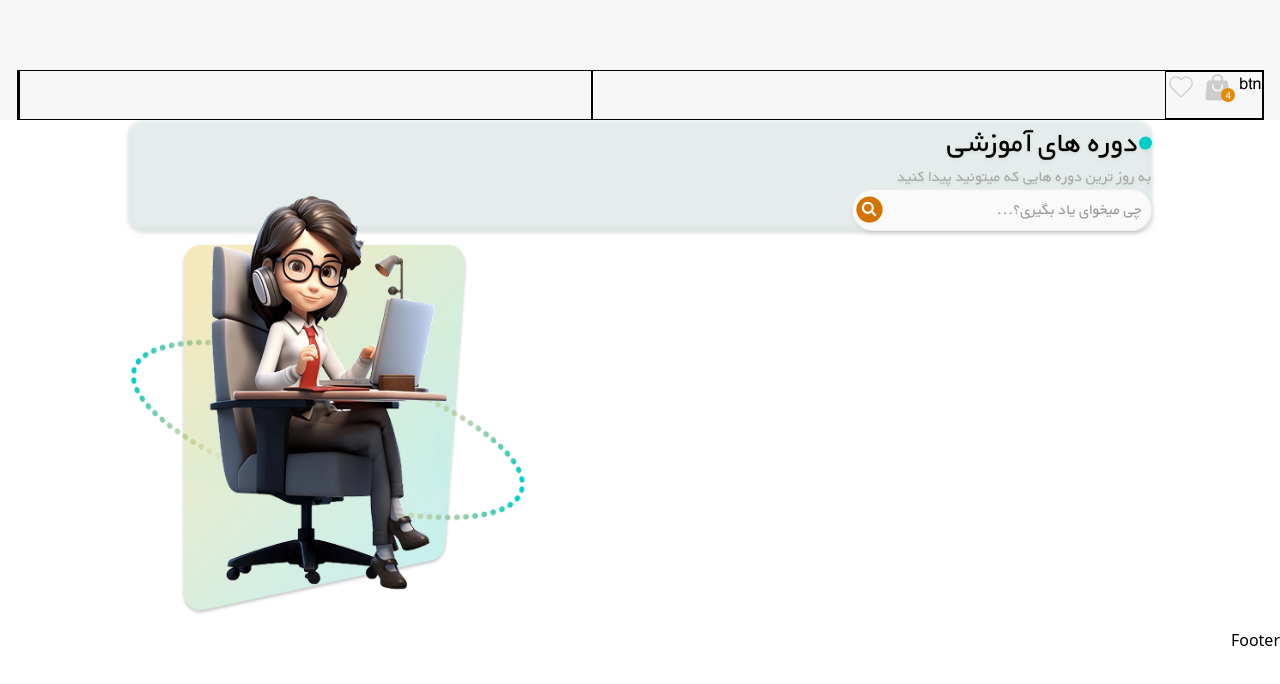
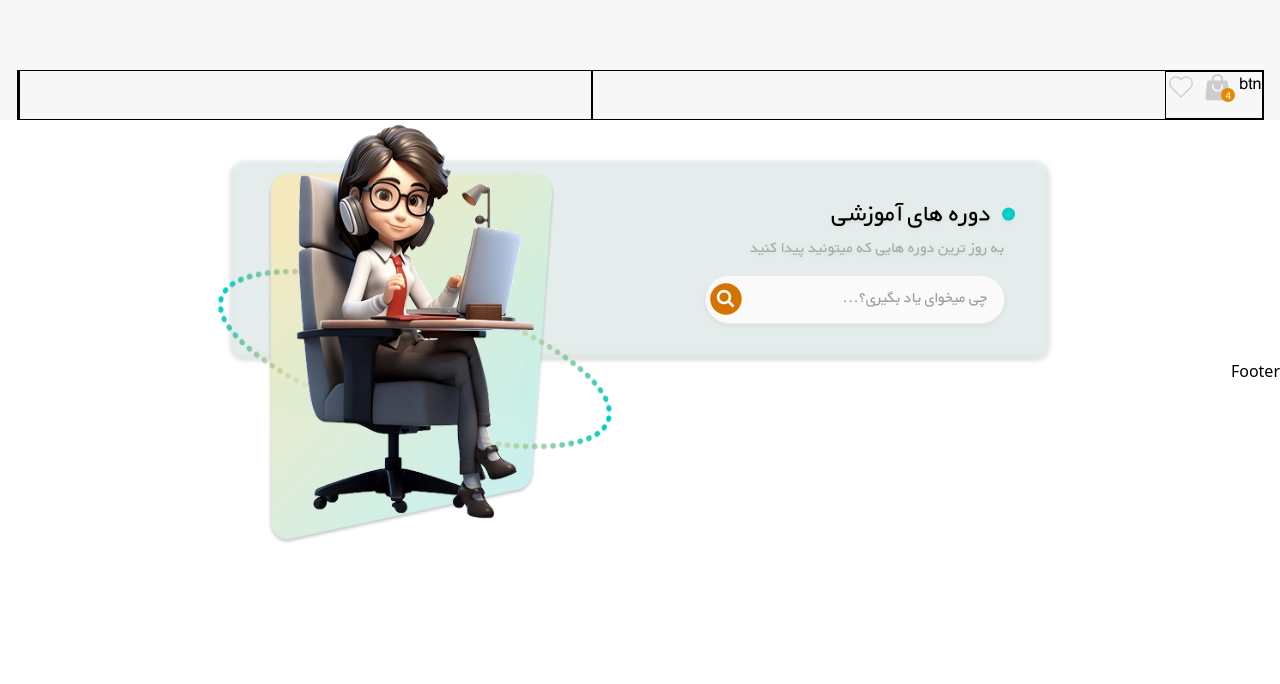
Before and after one commit to academy-react-winter1403/React-dev, a React (Vite) app: page /courses in a window 1280 px wide. Shown: the top 684 px of the page. Built offline with nearby package versions, Linux system fonts and the light colour scheme.

Commit message:
update a input component

```diff
--- a/src/components/common/input/Input.jsx
+++ b/src/components/common/input/Input.jsx
@@ -12,12 +12,12 @@ const Input = ({ placeholder, type, change }) => {
         type={type}
         placeholder={placeholder}
         className="w-full bg-[#FAFAFA] backdrop-blur-[5px] outline-0
-        border-[1px] border-[#DFDFDF80] rounded-[35px] py-[8px] px-[4px] indent-[5px] text-[#424242]"
+        border-[1px] border-[#DFDFDF80] rounded-[35px] pt-[10px] pb-[13px] px-[4px] indent-[12px] text-[#424242]"
         onChange={changeHandler}
       />
       <IoSearchCircleSharp
         color="#D47300"
-        size={35}
+        size={42}
         style={{ position: "absolute", top: "3px", left: "0" }}
       />
     </div>
--- a/src/components/pages/courses/Courses.jsx
+++ b/src/components/pages/courses/Courses.jsx
@@ -3,8 +3,8 @@ import TopSection from "./TopSection";
 
 const Courses = () => {
   return (
-    <div className="courses-holder flex justify-center">
-      <div className="container w-[80%] font-b-yekan">
+    <div className="courses-holder flex justify-center mt-10">
+      <div className="container w-[80%] font-b-yekan flex flex-col items-center">
         <TopSection />
       </div>
     </div>
--- a/src/components/pages/courses/TopSection.jsx
+++ b/src/components/pages/courses/TopSection.jsx
@@ -4,10 +4,10 @@ import Input from "../../common/input/Input";
 
 const TopSection = () => {
   return (
-    <div className="top-section-contaienr w-full">
+    <div className="top-section-contaienr relative w-[80%]">
       <div
-        className="top-section-control w-full bg-[#EBF9F982] backdrop-blur-[4px]
-        drop-shadow-[0_2px_2px_#00000040] rounded-[15px]"
+        className="top-section-control bg-[#EBF9F982] backdrop-blur-[4px]
+        drop-shadow-[0_2px_2px_#00000040] rounded-[15px] p-[35px]"
       >
         <div className="text-control">
           <div className="top flex items-center">
@@ -20,11 +20,20 @@ const TopSection = () => {
             >
               <circle cx="6.5" cy="7.11798" r="6.5" fill="#01CEC9" />
             </svg>
-            <h2 className="font-b-yekan text-[30px] font-bold text-[#000000]"> دوره های آموزشی </h2>
+            <h2
+              className="font-b-yekan text-[25px] font-extrabold text-[#000000]
+            m-0 mr-[10px]"
+            >
+              {" "}
+              دوره های آموزشی{" "}
+            </h2>
           </div>
-          <p className="font-[400] text-[#AAAAAA]"> به روز ترین دوره هایی که میتونید پیدا کنید </p>
-          <div className="input-control w-[300px]">
-            <Input type={"text"} placeholder={"چی میخوای یاد بگیری؟..."}/>
+          <p className="font-[400] text-[#AAAAAA] indent-[10px] mt-[3px]">
+            {" "}
+            به روز ترین دوره هایی که میتونید پیدا کنید{" "}
+          </p>
+          <div className="input-control w-[40%] mt-[15px] mr-[10px]">
+            <Input type={"text"} placeholder={"چی میخوای یاد بگیری؟..."} />
           </div>
         </div>
       </div>
--- a/src/core/icons/courses/CoursesChar.jsx
+++ b/src/core/icons/courses/CoursesChar.jsx
@@ -5,10 +5,18 @@ import char from "../../../assets/pics/courses/char.png";
 const CoursesCharectorIcon = () => {
   return (
     <div
-      className="courses-char relative w-[400px] h-[397px] bg-no-repeat bg-center flex justify-center items-center float-left"
-      style={{ backgroundImage: "url(" + charCard + ")", backgroundSize: "419px 94%" }}
+      className="courses-char absolute top-0 left-[-15px] w-[400px] h-[397px] bg-no-repeat bg-center
+      flex justify-center items-center float-left"
+      style={{
+        backgroundImage: "url(" + charCard + ")",
+        backgroundSize: "419px 94%",
+      }}
     >
-      <img src={char} alt="" className="w-[255px] h-[413px] relative top-[-37px]"/>
+      <img
+        src={char}
+        alt=""
+        className="w-[255px] h-[413px] relative top-[-37px]"
+      />
     </div>
   );
 };
```
